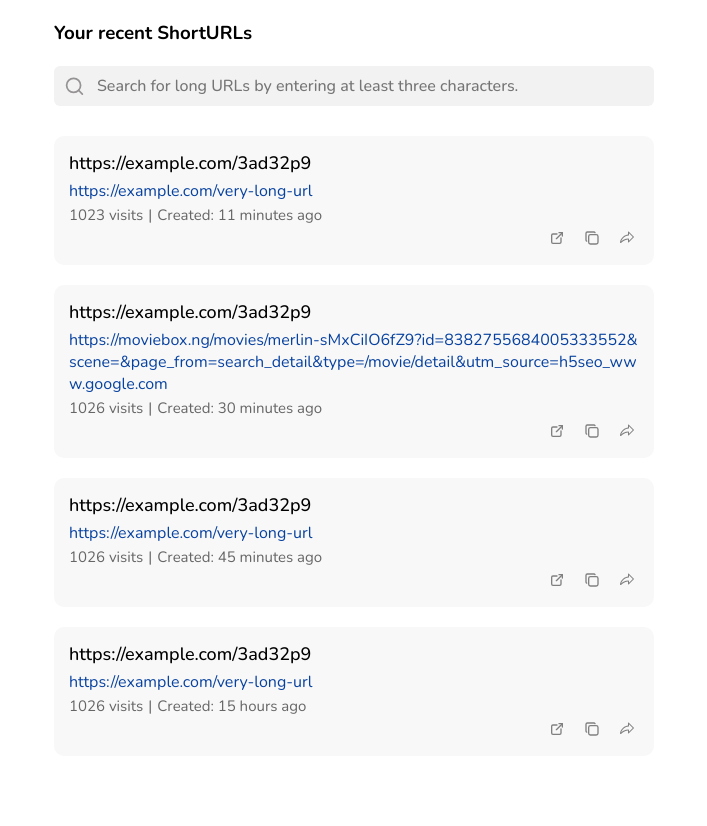
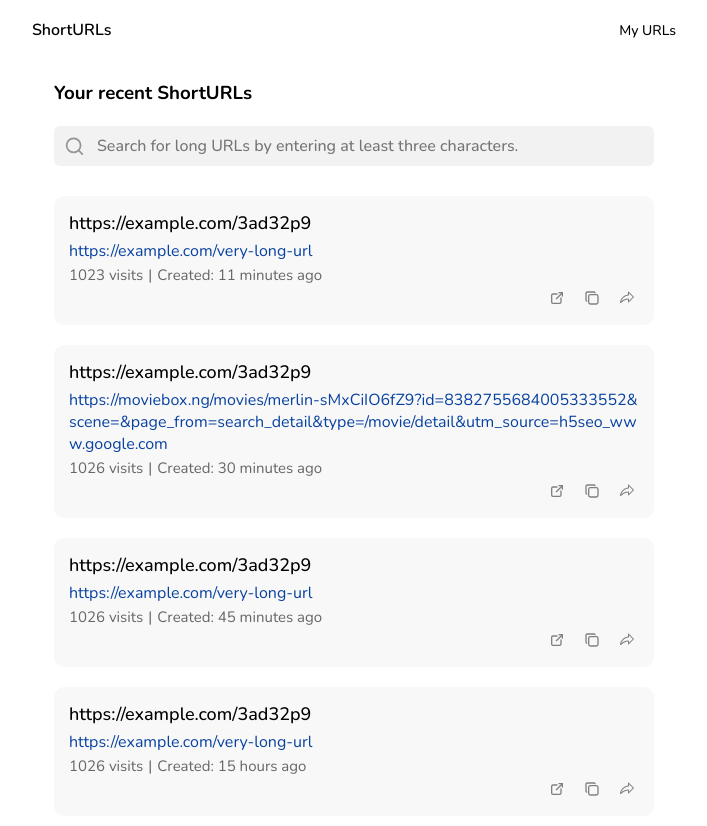
Before and after one commit to Georgedev2/indicina-task, a Next.js app: page /my-urls in a window 1280 px wide. Shown: the whole page, without its empty margins (286-993 px from the left). Before the commit the page ends 800 px from the top, so only its background shows below. Built offline with nearby package versions, Linux system fonts and the light colour scheme.

Commit message:
create header for navigation

```diff
--- /dev/null
+++ b/src/app/components/ui/SearchInput/header/header.module.css
@@ -0,0 +1,29 @@
+.header {
+  display: flex;
+}
+.wrapper {
+  display: flex;
+  justify-content: space-around;
+  width: 90%;
+  height: 60px;
+  align-items: center;
+  margin: auto;
+}
+.logo {
+  font-weight: 600;
+  color: black;
+}
+.links {
+  display: flex;
+  gap: 10px;
+  align-items: center;
+}
+.link {
+  font-size: 14px;
+  color: black;
+  font-weight: 500;
+}
+.link:hover {
+  font-weight: 600;
+  text-decoration: underline;
+}
--- /dev/null
+++ b/src/app/components/ui/SearchInput/header/index.tsx
@@ -0,0 +1,23 @@
+import { APP_NAME } from '@/app/globalConstant';
+import React from 'react';
+import styles from './header.module.css';
+import Link from 'next/link';
+import { MY_URLS_PAGE } from '@/app/urlPath';
+const { header, wrapper, logo, link } = styles;
+
+const Header = () => {
+  return (
+    <div className={header}>
+      <div className={wrapper}>
+        <Link className={logo} href={'/'}>
+          {APP_NAME}
+        </Link>
+        <ul >
+          <Link className={link} href={MY_URLS_PAGE}>My URLs</Link>
+        </ul>
+      </div>
+    </div>
+  );
+};
+
+export default Header;
--- a/src/app/globals.css
+++ b/src/app/globals.css
@@ -47,7 +47,12 @@ button {
   outline: none;
   cursor: pointer;
 }
-
+a{
+  text-decoration: none;
+}
+ul li{
+  list-style: none;
+}
 .page-footer {
   text-align: center;
   font-size: 15px;
--- a/src/app/layout.tsx
+++ b/src/app/layout.tsx
@@ -1,6 +1,8 @@
 import type { Metadata } from "next";
 import { Geist, Geist_Mono } from "next/font/google";
 import "./globals.css";
+import Header from "./components/ui/SearchInput/header";
+import { APP_NAME } from "./globalConstant";
 
 const geistSans = Geist({
   variable: "--font-geist-sans",
@@ -13,7 +15,7 @@ const geistMono = Geist_Mono({
 });
 
 export const metadata: Metadata = {
-  title: "Create Next App",
+  title: `URL Shortener, Branded Short Links &amp; Analytics | ${APP_NAME}`,
   description: "Generated by create next app",
 };
 
@@ -25,6 +27,7 @@ export default function RootLayout({
   return (
     <html lang="en">
       <body className={`${geistSans.variable} ${geistMono.variable}`}>
+        < Header/>
         {children}
       </body>
     </html>
--- a/src/app/urlPath.ts
+++ b/src/app/urlPath.ts
@@ -21,3 +21,7 @@ export const DOMAIN = DOMAIN_(environment) as string;
 
 const prefix='/api'
 export const MY_URL_LIST_PATH=`${prefix}/list`
+
+
+// PAGES URLs
+export const MY_URLS_PAGE='/my-urls'
```
Also changed, not shown: src/app/api/dataStore.ts (+10 -7 lines), 1 other file (tests, documents, lock files or other folders).
